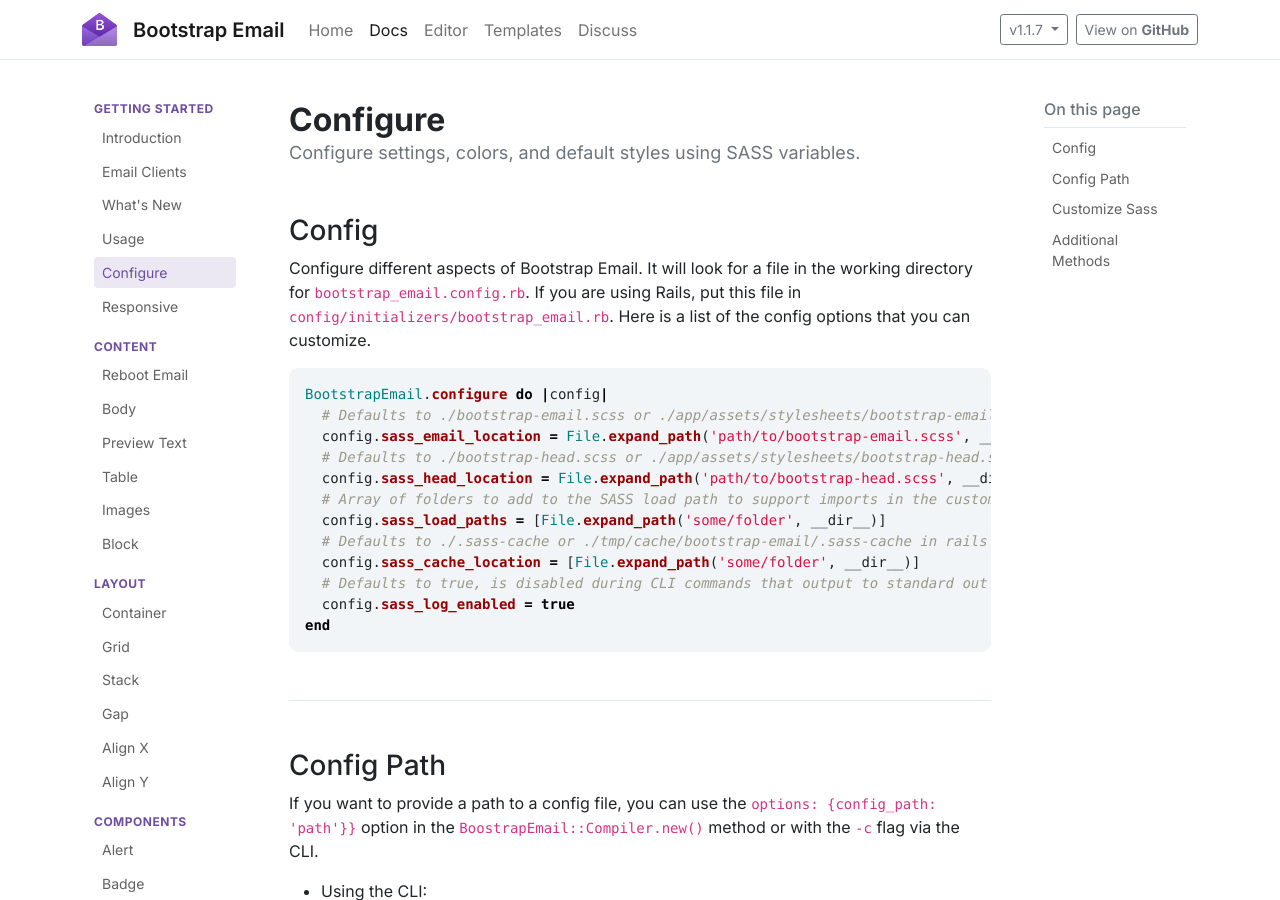
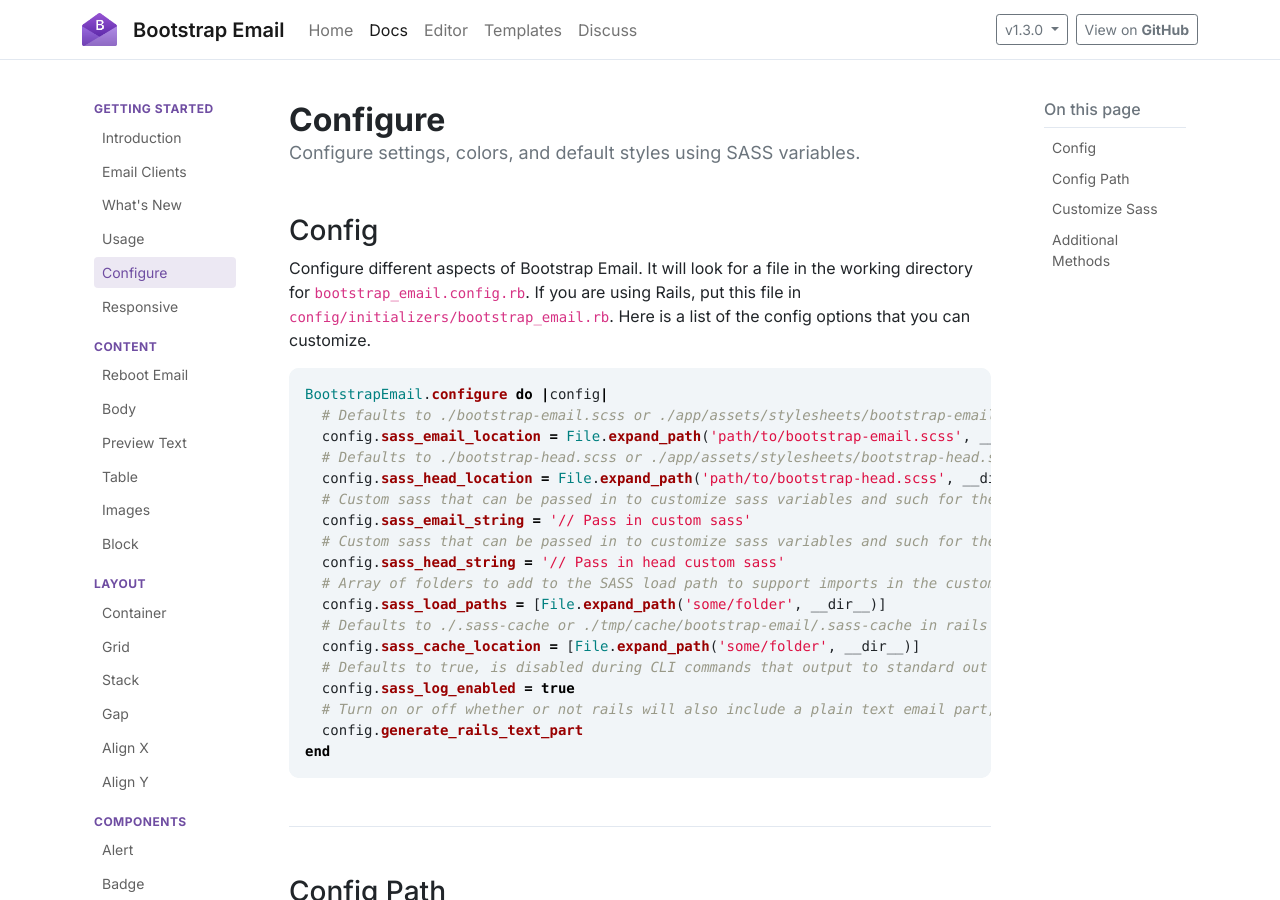
Before and after one commit to bootstrap-email/documentation-1.x, a Jekyll site: the page built from docs/configure.md, in a window 1280 px wide and 900 px high. Built offline with Jekyll 4.4.1, drawn with Linux system fonts in a browser that asks for light colours; nearby versions of some CDN libraries; comment, search, counter and statistics services are not loaded.

````diff
--- a/_includes/navbar.html
+++ b/_includes/navbar.html
@@ -29,7 +29,7 @@
       <div class="ms-md-auto d-flex">
         <div class="dropdown">
           <button class="btn btn-outline-secondary btn-sm dropdown-toggle" type="button" id="dropdownMenuButton" data-toggle="dropdown" aria-haspopup="true" aria-expanded="false">
-            v1.1.7
+            v1.3.0
           </button>
           <div class="dropdown-menu" aria-labelledby="dropdownMenuButton">
             <a class="dropdown-item" href="https://v0.bootstrapemail.com/docs/introduction">v0.3.x</a>
--- a/docs/configure.md
+++ b/docs/configure.md
@@ -16,12 +16,18 @@ BootstrapEmail.configure do |config|
   config.sass_email_location = File.expand_path('path/to/bootstrap-email.scss', __dir__)
   # Defaults to ./bootstrap-head.scss or ./app/assets/stylesheets/bootstrap-head.scss in rails
   config.sass_head_location = File.expand_path('path/to/bootstrap-head.scss', __dir__)
+  # Custom sass that can be passed in to customize sass variables and such for the email sass
+  config.sass_email_string = '// Pass in custom sass'
+  # Custom sass that can be passed in to customize sass variables and such for the head sass
+  config.sass_head_string = '// Pass in head custom sass'
   # Array of folders to add to the SASS load path to support imports in the custom SASS files
   config.sass_load_paths = [File.expand_path('some/folder', __dir__)]
   # Defaults to ./.sass-cache or ./tmp/cache/bootstrap-email/.sass-cache in rails
   config.sass_cache_location = [File.expand_path('some/folder', __dir__)]
   # Defaults to true, is disabled during CLI commands that output to standard out
   config.sass_log_enabled = true
+  # Turn on or off whether or not rails will also include a plain text email part, Default: true
+  config.generate_rails_text_part
 end
 ```
 
--- a/index.html
+++ b/index.html
@@ -28,7 +28,7 @@ active: index
         <div class="col-lg-6">
           <h1 class="display-3 text-center-block mt-3 mb-3" style="font-weight: 600">Build HTML emails faster than you can say "Outlook"</h1>
           <p class="text-muted" style="font-size: 22px;">If you know Bootstrap, you know Bootstrap Email. Ever wish you could just write HTML emails with Bootstrap and have it actually work? Well now you can. Inspired by syntax you know and love you can write simpler code and compile it so it works in every email client.</p>
-          <p class="text-muted">Currently <strong class="me-3">v1.1.7</strong><iframe src="https://ghbtns.com/github-btn.html?user=bootstrap-email&repo=bootstrap-email&type=star&count=true" frameborder="0" scrolling="0" width="150" height="20" title="GitHub" style="margin-bottom: -3px;"></iframe></p>
+          <p class="text-muted">Currently <strong class="me-3">v1.3.0</strong><iframe src="https://ghbtns.com/github-btn.html?user=bootstrap-email&repo=bootstrap-email&type=star&count=true" frameborder="0" scrolling="0" width="150" height="20" title="GitHub" style="margin-bottom: -3px;"></iframe></p>
         </div>
         <div class="col-lg-6">
           <!-- http://cssdevices.com -->
````
Also changed, not shown: docs/usage.md (+2 -0 lines).
